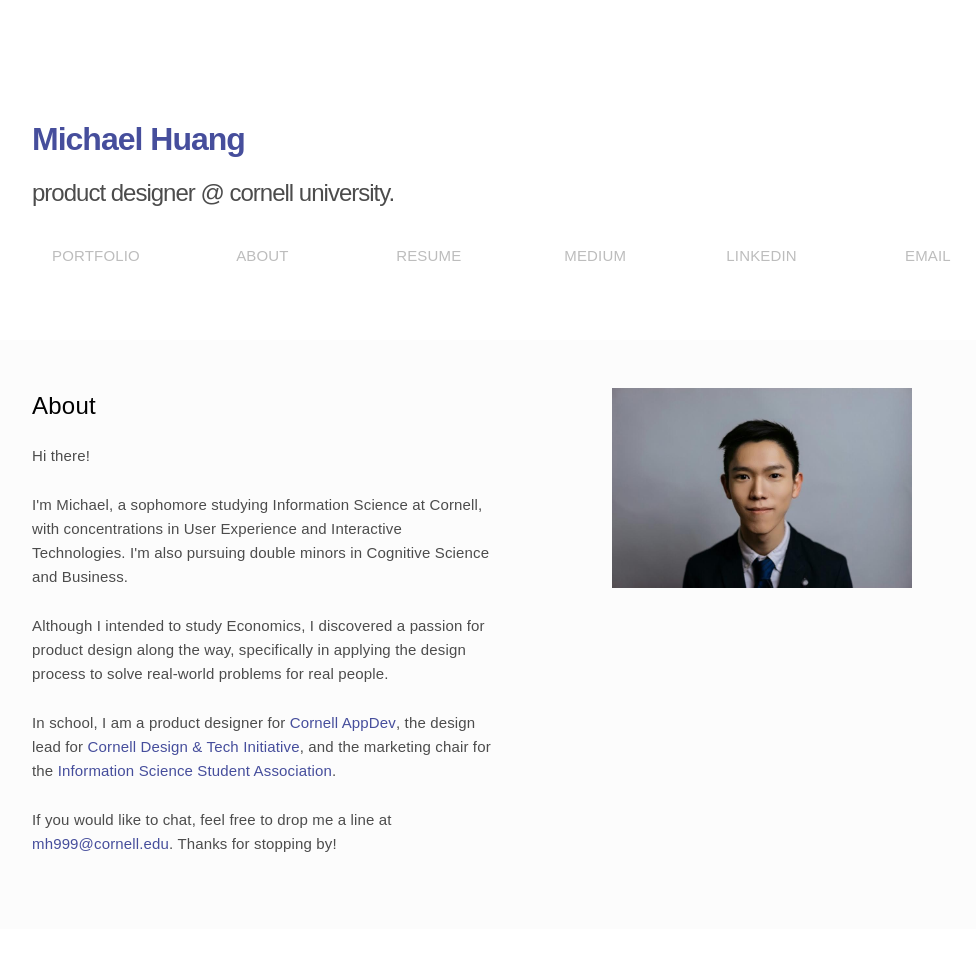
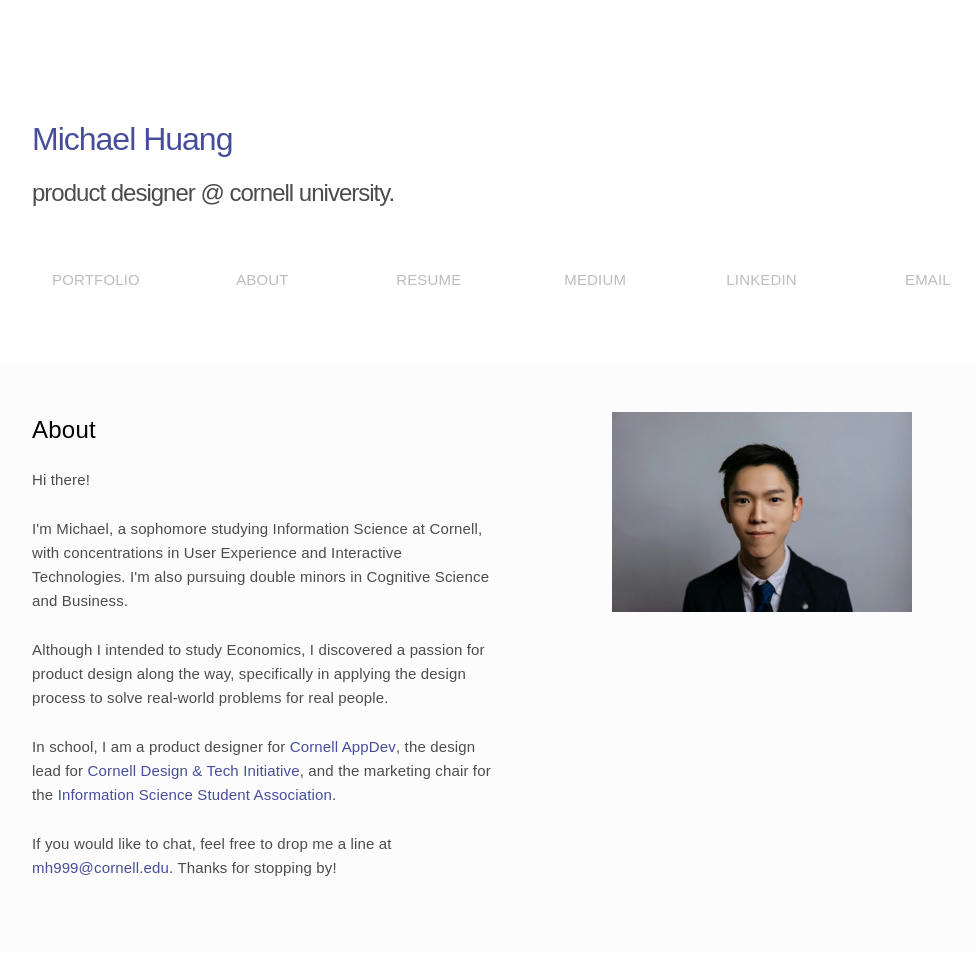
Before and after one commit to michaelhuangmk/michaelhuangmk.github.io, a Jekyll site: the page built from about.md, in a window 1280 px wide. Shown: the whole page, without its empty margins (128-1104 px from the left). Built offline with Jekyll 4.4.1, drawn with Linux system fonts in a browser that asks for light colours; some web fonts are replaced; our own code applies the rules of GitHub Pages for plain Markdown files; before the commit the page ends 929 px from its top, so only the background shows below that.

Commit message:
css fixes

```diff
--- a/_layouts/about.html
+++ b/_layouts/about.html
@@ -9,8 +9,8 @@
         <p>Hi there!</p>
         <p>I'm Michael, a sophomore studying Information Science at Cornell, with concentrations in User Experience and Interactive Technologies. I'm also pursuing double minors in Cognitive Science and Business.</p>
         <p>Although I intended to study Economics, I discovered a passion for product design along the way, specifically in applying the design process to solve real-world problems for real people.
-        <p>In school, I am a product designer for <a class="u-dodgerblue" href="http://www.cornellappdev.com/">Cornell AppDev</a>, the design lead for <a class="u-dodgerblue" href="http://cornelldti.org/">Cornell Design &amp; Tech Initiative</a>, and the marketing chair for the <a class="u-dodgerblue" href="http://issa.infosci.cornell.edu/"> Information Science Student Association</a>.</p>
-        <p>If you would like to chat, feel free to drop me a line at <a class="u-dodgerblue" href="mailto:mh999@cornell.edu"> mh999@cornell.edu</a>. Thanks for stopping by!</p>
+        <p>In school, I am a product designer for <a class="u-darkblue" href="http://www.cornellappdev.com/">Cornell AppDev</a>, the design lead for <a class="u-darkblue" href="http://cornelldti.org/">Cornell Design &amp; Tech Initiative</a>, and the marketing chair for the <a class="u-darkblue" href="http://issa.infosci.cornell.edu/"> Information Science Student Association</a>.</p>
+        <p>If you would like to chat, feel free to drop me a line at <a class="u-darkblue" href="mailto:mh999@cornell.edu"> mh999@cornell.edu</a>. Thanks for stopping by!</p>
       </div>
       <div class="six columns">
         <img src="/resources/about.jpg" class="img-about" alt="Michael Huang"/>
--- a/_layouts/default.html
+++ b/_layouts/default.html
@@ -22,8 +22,8 @@
       <div class="container nav">
         <div class="row">
           <div class="twelve columns">
-            <a href="/"><h1 class="u-dodgerblue">Michael Huang</h1></a>
-            <h2>product designer @ cornell university. </h2>
+            <a href="/"><h1 class="u-darkblue u-bold">Michael Huang</h1></a>
+            <h2 class="u-darkgrey">product designer @ cornell university. </h2>
             <ul class="header-links--inline">
             <div class="two columns">
             	<li class="u-grey"><a href="/">Portfolio</a></li>
--- a/css/style.css
+++ b/css/style.css
@@ -1,44 +1,72 @@
+/* ==================== *
+* = Typography = *
+* ==================== */
+/** Thin */
 @font-face {
-    font-family: "San Francisco";
-    src: url("https://applesocial.s3.amazonaws.com/assets/styles/fonts/sanfrancisco/sanfranciscodisplay-regular-webfont.woff");
+  font-family: "San Francisco";
+  font-weight: 200;
+  src: url("https://applesocial.s3.amazonaws.com/assets/styles/fonts/sanfrancisco/sanfranciscodisplay-thin-webfont.woff2");
 }
 
+/** Regular */
+@font-face {
+  font-family: "San Francisco";
+  font-weight: 400;
+  src: url("https://applesocial.s3.amazonaws.com/assets/styles/fonts/sanfrancisco/sanfranciscodisplay-regular-webfont.woff");
+}
+
+/** Semi Bold */
+@font-face {
+  font-family: "San Francisco";
+  font-weight: 600;
+  src: url("https://applesocial.s3.amazonaws.com/assets/styles/fonts/sanfrancisco/sanfranciscodisplay-semibold-webfont.woff");
+}
+
+/* ==================== *
+* = Colors = *
+* ==================== */
+.u-darkblue{
+    color: #464E9C;
+}
+
+.u-darkblue:hover {
+    color: #464E9C;
+}
+
+.u-darkgrey {
+    color: #4c4c4c;
+}
+
+/* ==================== *
+* = Main = *
+* ==================== */
 /* header nav */
 .nav {
     margin-top: 120px;
     margin-bottom: 120px;
 }
 
-h1, h2, h4, h5, h6 {
+h1, h2, h4, h5, h6, a, p, body, li {
     font-family: "San Francisco", sans-serif;
+    font-weight: 400;
 }
 
 h1 {
-    margin-bottom: 20px;
     font-size: 32px;
-    font-weight: 600;
 }
 
 h2 {
     font-size: 24px;
-    color: #4c4c4c;
-    margin-bottom: 36px;
+    margin-bottom: 60px;
     font-weight: 200;
-}
-
-h4, h5 {
-    font-family: "San Francisco", sans-serif;
-    color: #4c4c4c;
-    letter-spacing: .01em;
-    /*  margin-bottom: 36px;*/
 }
 
 h5 {
     color: black;
+    letter-spacing: .01em;
 }
 
 h6, p, li {
-    font-family: "San Francisco", sans-serif;
     color: #4c4c4c;
     letter-spacing: .01em;
 }
@@ -70,20 +98,13 @@
     margin: auto;
 }
 
-.u-dodgerblue{
-    color: #464E9C;
+u-bold {
+    font-weight: 600;
 }
 
-.u-dodgerblue:hover {
-    color: #464E9C;
-}
-
-.u-grey {
-    color:#9D9D9D;
-}
-
-/*Components*/
-
+/* ==================== *
+* = Components = *
+* ==================== */
 ul.header-links--inline li {
     display: inline-block;
     width: 100%;
```
